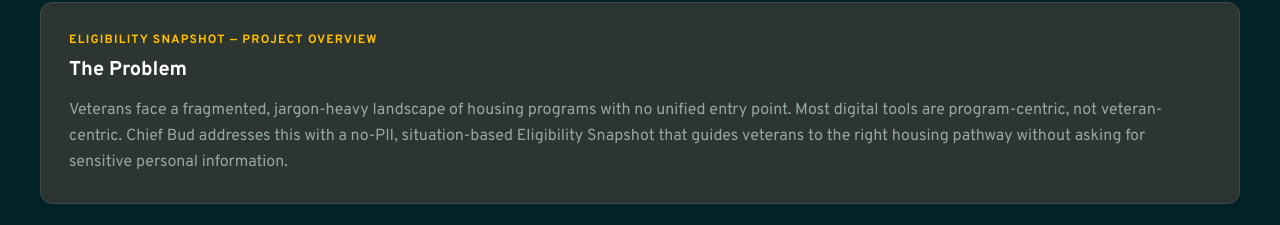
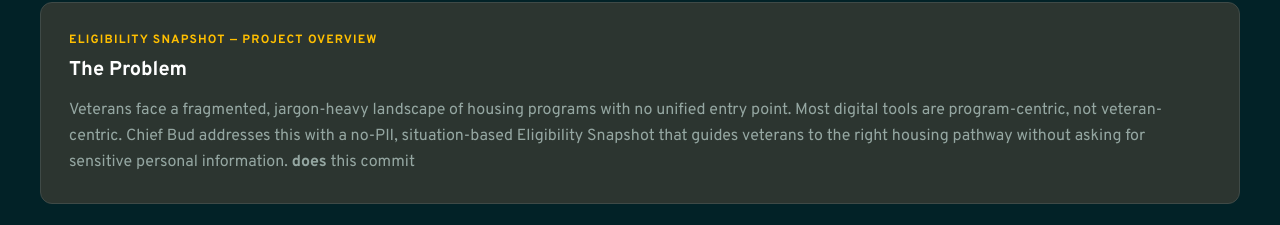
Before and after one commit to cking70dman/eligibility-snapshot-slice, a plain HTML site: page index.html in a window 1280 px wide. Shown: the part 417-642 px from the top of the page. Drawn offline with Linux system fonts and the light colour scheme.

Commit message:
another commit test

```diff
--- a/index.html
+++ b/index.html
@@ -44,7 +44,7 @@
           <p class="card__label">Eligibility Snapshot — Project Overview</p>
           <h2 class="card__title">The Problem</h2>
           <p class="card__body">
-            Veterans face a fragmented, jargon-heavy landscape of housing programs with no unified entry point. Most digital tools are program-centric, not veteran-centric. Chief Bud addresses this with a no-PII, situation-based Eligibility Snapshot that guides veterans to the right housing pathway without asking for sensitive personal information.
+            Veterans face a fragmented, jargon-heavy landscape of housing programs with no unified entry point. Most digital tools are program-centric, not veteran-centric. Chief Bud addresses this with a no-PII, situation-based Eligibility Snapshot that guides veterans to the right housing pathway without asking for sensitive personal information. <b>does</b> this commit
           </p>
         </div>
       </section>
```
Also changed, not shown: 1 other file.
